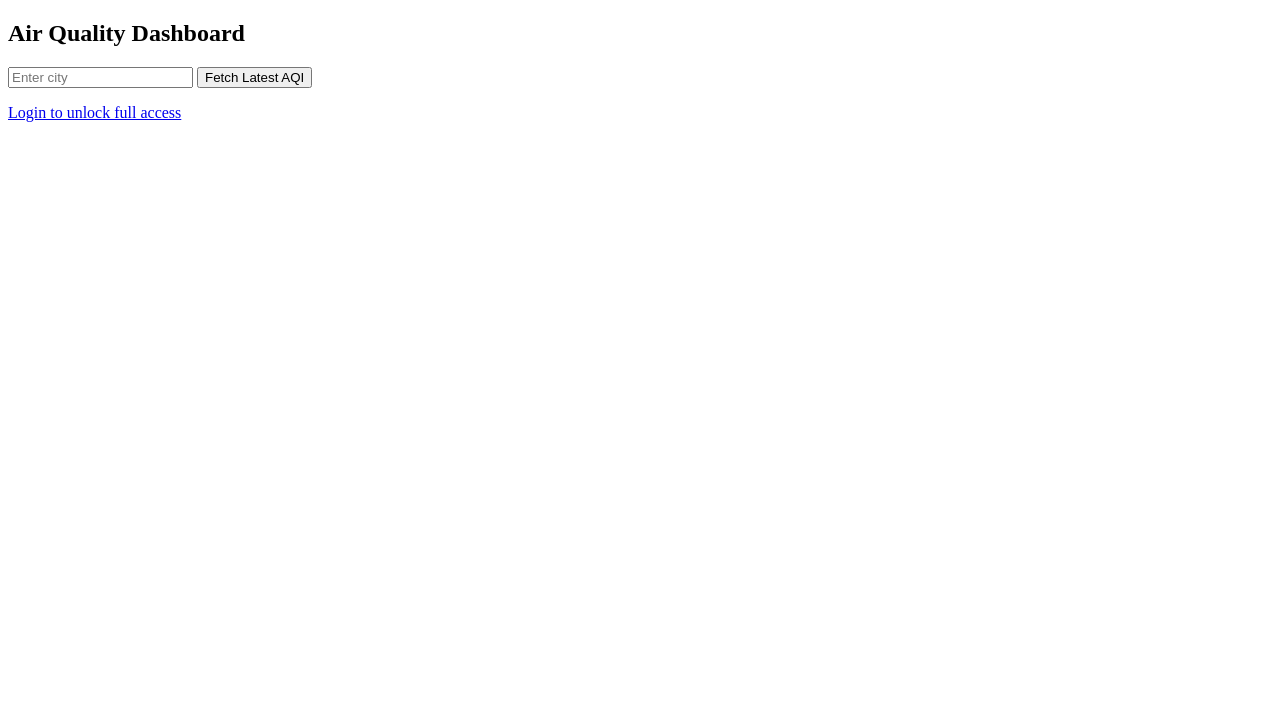
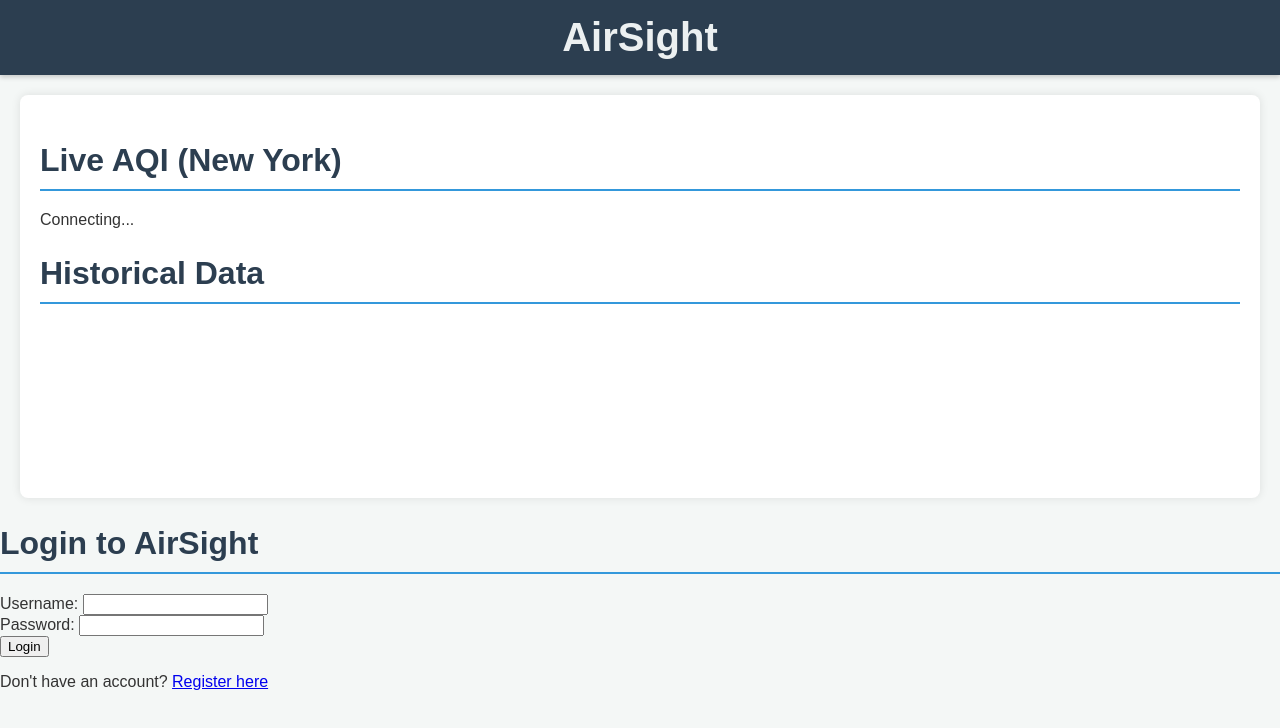
Before and after one commit to harshith-varma07/AirSight, a plain HTML site: page src/main/resources/static/index.html in a window 1280 px wide. Drawn offline with nearby package versions, Linux system fonts and the light colour scheme.

Commit message:
frontend

```diff
--- a/src/main/resources/static/index.html
+++ b/src/main/resources/static/index.html
@@ -1,25 +1,53 @@
 <!DOCTYPE html>
-<html>
+<html lang="en">
 <head>
-  <title>Dashboard - AirSight</title>
-  <link rel="stylesheet" href="styles.css">
+    <meta charset="UTF-8">
+    <meta name="viewport" content="width=device-width, initial-scale=1.0">
+    <title>AirSight - Air Quality Monitor</title>
+    <link rel="stylesheet" href="style.css">
 </head>
 <body>
-  <h2>Air Quality Dashboard</h2>
-  <div>
-    <input type="text" id="city" placeholder="Enter city">
-    <button onclick="fetchAQI()">Fetch Latest AQI</button>
-    <div id="aqiDisplay" class="card"></div>
-  </div>
-  <div id="userSection" style="display:none;">
-    <h3>Historical AQI</h3>
-    <canvas id="chartCanvas" width="400" height="200"></canvas>
-    <button onclick="downloadPdf()">Download PDF Report</button>
-  </div>
-
-  <p><a href="index.html">Login to unlock full access</a></p>
-
-  <script src="https://cdn.jsdelivr.net/npm/chart.js"></script>
-  <script src="script.js"></script>
+    <header>
+        <h1>AirSight</h1>
+    </header>
+    <main>
+        <div class="card">
+            <h2>Live AQI (New York)</h2>
+            <p class="live-aqi" id="live-aqi-value">Connecting...</p>
+        </div>
+        <div class="card">
+            <h2>Historical Data</h2>
+            <canvas id="aqiChart"></canvas>
+        </div>
+    </main>
+    <script src="https://cdn.jsdelivr.net/npm/chart.js"></script>
+    <script src="script.js"></script>
+</body>
+</html><!DOCTYPE html>
+<html lang="en">
+<head>
+    <meta charset="UTF-8">
+    <meta name="viewport" content="width=device-width, initial-scale=1.0">
+    <title>AirSight - Login</title>
+    <link rel="stylesheet" href="styles.css">
+</head>
+<body>
+    <div class="container">
+        <h2>Login to AirSight</h2>
+        <form id="loginForm">
+            <div class="form-group">
+                <label for="username">Username:</label>
+                <input type="text" id="username" name="username" required>
+            </div>
+            <div class="form-group">
+                <label for="password">Password:</label>
+                <input type="password" id="password" name="password" required>
+            </div>
+            <button type="submit">Login</button>
+        </form>
+        <p id="loginMessage" class="error-message"></p>
+        <p>Don't have an account? <a href="register.html">Register here</a></p>
+    </div>
+    <script src="script.js"></script>
 </body>
 </html>
--- a/src/main/resources/static/script.js
+++ b/src/main/resources/static/script.js
@@ -1,3 +1,27 @@
+document.addEventListener("DOMContentLoaded", function() {
+  const loginForm = document.getElementById("loginForm");
+  if (loginForm) {
+    loginForm.addEventListener("submit", function(event) {
+      event.preventDefault();
+      login();
+    });
+  }
+
+  const aqiForm = document.getElementById("aqiForm");
+  if (aqiForm) {
+    aqiForm.addEventListener("submit", function(event) {
+      event.preventDefault();
+      fetchAQI();
+    });
+  }
+
+  const downloadPdfBtn = document.getElementById("downloadPdfBtn");
+  if (downloadPdfBtn) {
+    downloadPdfBtn.addEventListener("click", function() {
+      downloadPdf();
+    });
+  }
+});
 let token = localStorage.getItem("token");
 window.onload = function () {
   if (token) {
--- a/src/main/resources/static/style.css
+++ b/src/main/resources/static/style.css
@@ -0,0 +1,69 @@
+body {
+    font-family: 'Arial', sans-serif;
+    margin: 0;
+    padding: 0;
+    background-color: #f4f7f6;
+    color: #333;
+}
+
+header {
+    background-color: #2c3e50;
+    color: #ecf0f1;
+    padding: 15px 0;
+    text-align: center;
+    box-shadow: 0 2px 5px rgba(0, 0, 0, 0.2);
+}
+
+header h1 {
+    margin: 0;
+    font-size: 2.5em;
+}
+
+nav ul {
+    list-style: none;
+    padding: 0;
+    margin: 10px 0 0 0;
+    display: flex;
+    justify-content: center;
+}
+
+nav ul li {
+    margin: 0 15px;
+}
+
+nav ul li a {
+    color: #ecf0f1;
+    text-decoration: none;
+    font-weight: bold;
+    transition: color 0.3s ease;
+}
+
+nav ul li a:hover {
+    color: #3498db;
+}
+
+main {
+    padding: 20px;
+    max-width: 1200px;
+    margin: 20px auto;
+    background-color: #fff;
+    border-radius: 8px;
+    box-shadow: 0 0 10px rgba(0, 0, 0, 0.1);
+}
+
+section {
+    margin-bottom: 30px;
+}
+
+h2 {
+    color: #2c3e50;
+    border-bottom: 2px solid #3498db;
+    padding-bottom: 10px;
+    margin-bottom: 20px;
+    font-size: 2em;
+}
+
+.flight-search-form {
+    display: grid;
+    grid-template-columns: repeat(auto-fit, minmax(250px, 1fr));
+    gap: 20
```
Also changed, not shown: 2 other files.
